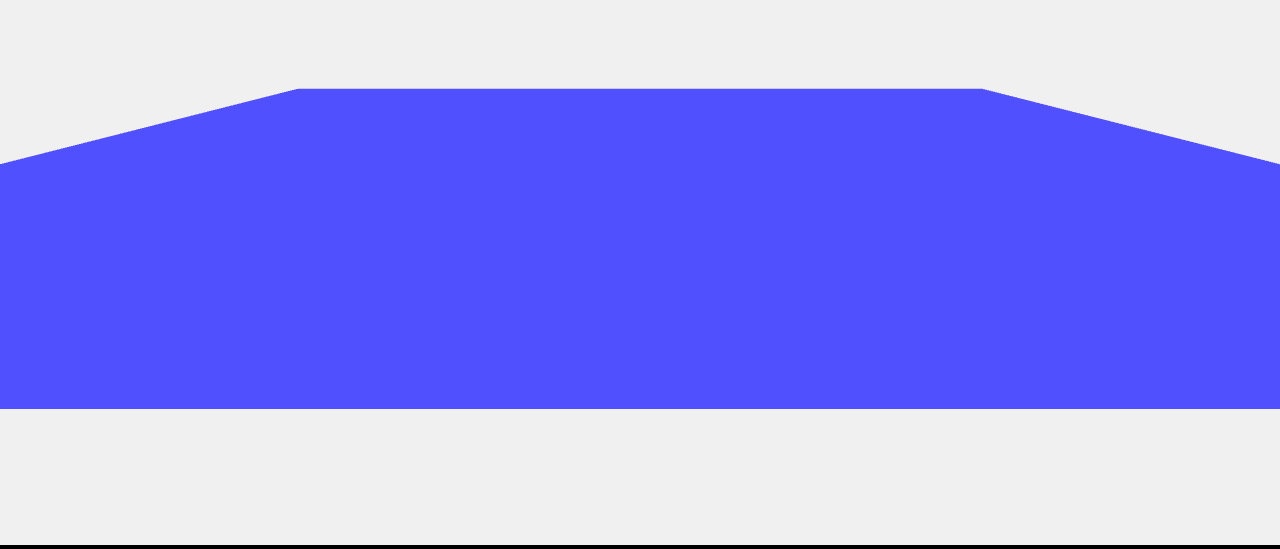
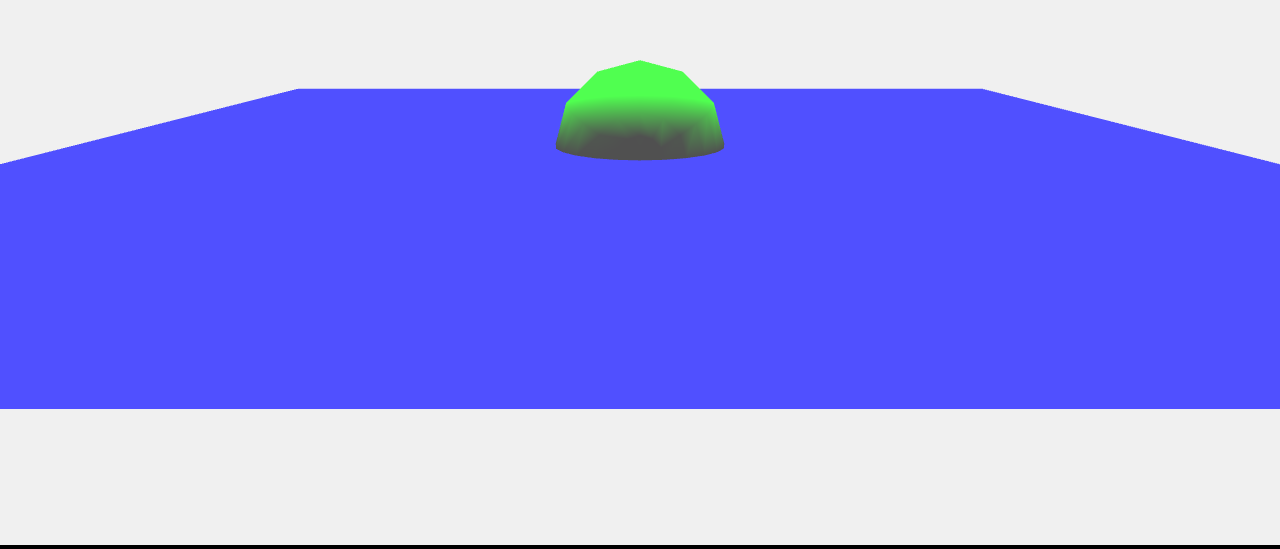
Before and after one commit to miskofon/Developer, a plain HTML site: page public/index.html in a window 1280 px wide. Shown: the part 255-804 px from the top of the page. Drawn offline with nearby package versions, Linux system fonts and the light colour scheme; animation ran at ten frames a second.

Commit message:
NEW: Handling interaction added to engine. Simple interaction added.

```diff
--- a/public/index.html
+++ b/public/index.html
@@ -12,19 +12,20 @@
 		</style>
 		<script src="js/three.js"></script>
 		<script src="js/Detector.js"></script>
+		<script src="js/jquery-2.1.3.min.js"></script>
 	</head>
 	<body>
 		<script>
 
-			var camera, scene, renderer;
-			var mesh;
-
-			window.DevEngine = window.DevEngine || {};
-			DevEngine.walls = {};
-			DevEngine.interactions = {};
-			DevEngine.meshes = {};
-			DevEngine.floors = [];
-			//animate();
+			window.engine = new DevEngine() || {};
+			function DevEngine() {
+				this.walls = [];
+				this.interactions = [];
+				this.activeIntercation = null;
+				this.meshes = [];
+				this.floors = [];
+				this.renderer = {};
+			};
 
 			function SimpleFloor(position, depth, width, color) {
 				this.pos = position;
@@ -43,64 +44,100 @@
 
 			};
 
+			function SimpleWall() {
+				this.getMesh = function() {
+					if (this.mesh == undefined) {
+						var sphereMaterial = new THREE.MeshLambertMaterial( {color: 0x00ff00} );
+						this.mesh = new THREE.Mesh( new THREE.SphereGeometry( 30, 12, 12), sphereMaterial );
+					}
+					return this.mesh;
+				};
+			};
 
+			function SimpleInteraction() {
+				this.getObjects2Display = function() {
+					if (this.wall == undefined) {
+						this.wall = new SimpleWall();
+					}
+					return [this.wall];
+				};
+			};
 
-			DevEngine.init = function() {
-			var WIDTH = window.innerWidth,
-				HEIGHT = window.innerHeight;
+			DevEngine.prototype.init = function() {
+				this.WIDTH = window.innerWidth;
+				this.HEIGHT = window.innerHeight;
 
-				container = document.createElement( 'div' );
+				var container = document.createElement( 'div' );
 				document.body.appendChild( container );
 
-				DevEngine.scene = new THREE.Scene();
-				DevEngine.renderer = new THREE.WebGLRenderer({antialias:true});
+				this.scene = new THREE.Scene();
+				this.renderer = new THREE.WebGLRenderer({antialias:true});
 
-				DevEngine.renderer.setSize( WIDTH, HEIGHT );
-				DevEngine.renderer.setClearColor(0xf0f0f0);
+				this.renderer.setSize( this.WIDTH, this.HEIGHT );
+				this.renderer.setClearColor(0xf0f0f0);
 
-				DevEngine.scene.add( new THREE.AmbientLight( 0x505050 ) );
+				this.scene.add( new THREE.AmbientLight( 0x505050 ) );
 
-				DevEngine.addLight();
+				this.addLight();
 
-				DevEngine.camera = new THREE.PerspectiveCamera( 50, WIDTH / HEIGHT, 1, 1000 );
-				DevEngine.camera.position.x = 0;
-				DevEngine.camera.position.y = -300;
-				DevEngine.camera.position.z = 50;
-				DevEngine.camera.lookAt(DevEngine.scene.position);
+				this.camera = new THREE.PerspectiveCamera( 50, this.WIDTH / this.HEIGHT, 1, 1000 );
+				this.camera.position.x = 0;
+				this.camera.position.y = -300;
+				this.camera.position.z = 50;
+				this.camera.lookAt(this.scene.position);
 
-				container.appendChild( DevEngine.renderer.domElement );
+				container.appendChild( this.renderer.domElement );
 
-				window.addEventListener( 'resize', DevEngine.onWindowResize, false );
+				var that = this;
+				window.addEventListener( 'resize', function() { that.onWindowResize();} , false );
 			};
 
-			DevEngine.addFloor = function (floor) {
-				DevEngine.floors.push(floor);
-				DevEngine.scene.add(floor.getMesh());
+			DevEngine.prototype.addMeshElement = function(mesh) {
+				if ($.inArray(mesh, this.scene.children) == -1) {
+						this.scene.add(mesh);
+					}
 			};
 
-			DevEngine.addLight = function() {
+			DevEngine.prototype.addFloor = function (floor) {
+				this.floors.push(floor);
+				this.addMeshElement(floor.getMesh());
+			};
+
+			DevEngine.prototype.addLight = function() {
 				var light = new THREE.SpotLight( 0xffffff, 1.5 );
 				light.position.set( 0, 500, 2000 );
 				light.castShadow = true;
 
-				DevEngine.scene.add(light);
+				this.scene.add(light);
 			};
 
-			DevEngine.start = function() {
-				requestAnimationFrame( DevEngine.animate );
+			DevEngine.prototype.start = function() {
+				var that = this;
+				requestAnimationFrame(function() { that.animate();} );
 
 				var floor = new SimpleFloor(new THREE.Vector3( 0, 0, 0 ), 400, 400, 0x5050FF);
-				DevEngine.addFloor(floor);
+				this.addFloor(floor);
+
+				this.activeInteraction = new SimpleInteraction();
+				this.interactions.push(this.activeInteraction);
 			};
 
-			DevEngine.animate = function() {
+			DevEngine.prototype.animate = function() {
+
 				//do staff
+				var that = this;
+				if (this.activeInteraction != undefined) {
+					var objects = this.activeInteraction.getObjects2Display();
+					$.each(objects, function(objectIndex, object) {
+						that.addMeshElement(object.getMesh());
+					});
+				}
 
-				DevEngine.renderer.render( DevEngine.scene, DevEngine.camera );
-				requestAnimationFrame( DevEngine.animate );
+				this.renderer.render( this.scene, this.camera );
+				requestAnimationFrame(function() { that.animate();} );
 			};
 
-			DevEngine.onWindowResize = function () {
+			DevEngine.prototype.onWindowResize = function () {
 
 				DevEngine.camera.aspect = window.innerWidth / window.innerHeight;
 				DevEngine.camera.updateProjectionMatrix();
@@ -108,10 +145,9 @@
 				DevEngine.renderer.setSize( window.innerWidth, window.innerHeight );
 			}
 
-			window.DevEngine.init();
-			window.DevEngine.start();
 
-
+			window.engine.init();
+			window.engine.start();
 
 		</script>
 
```
